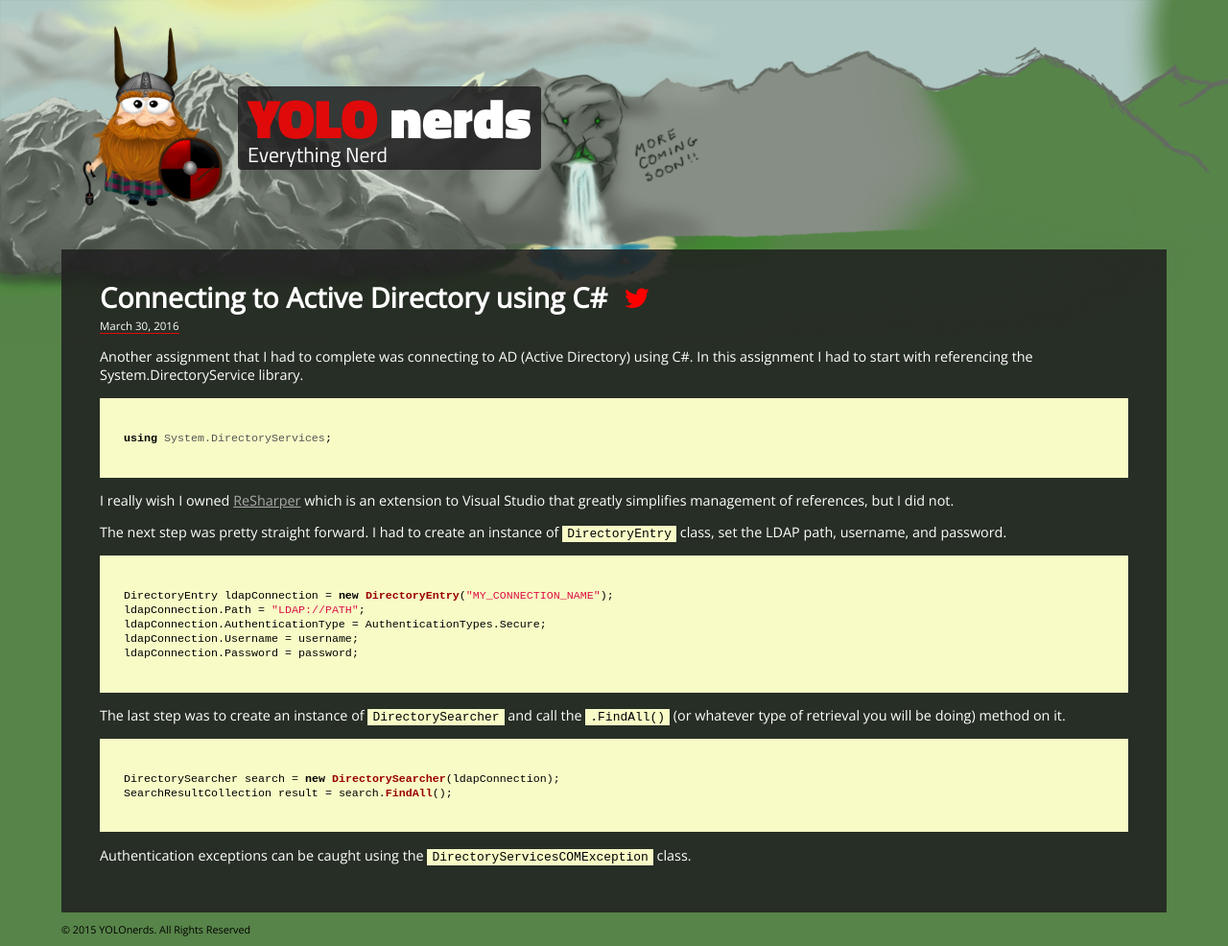
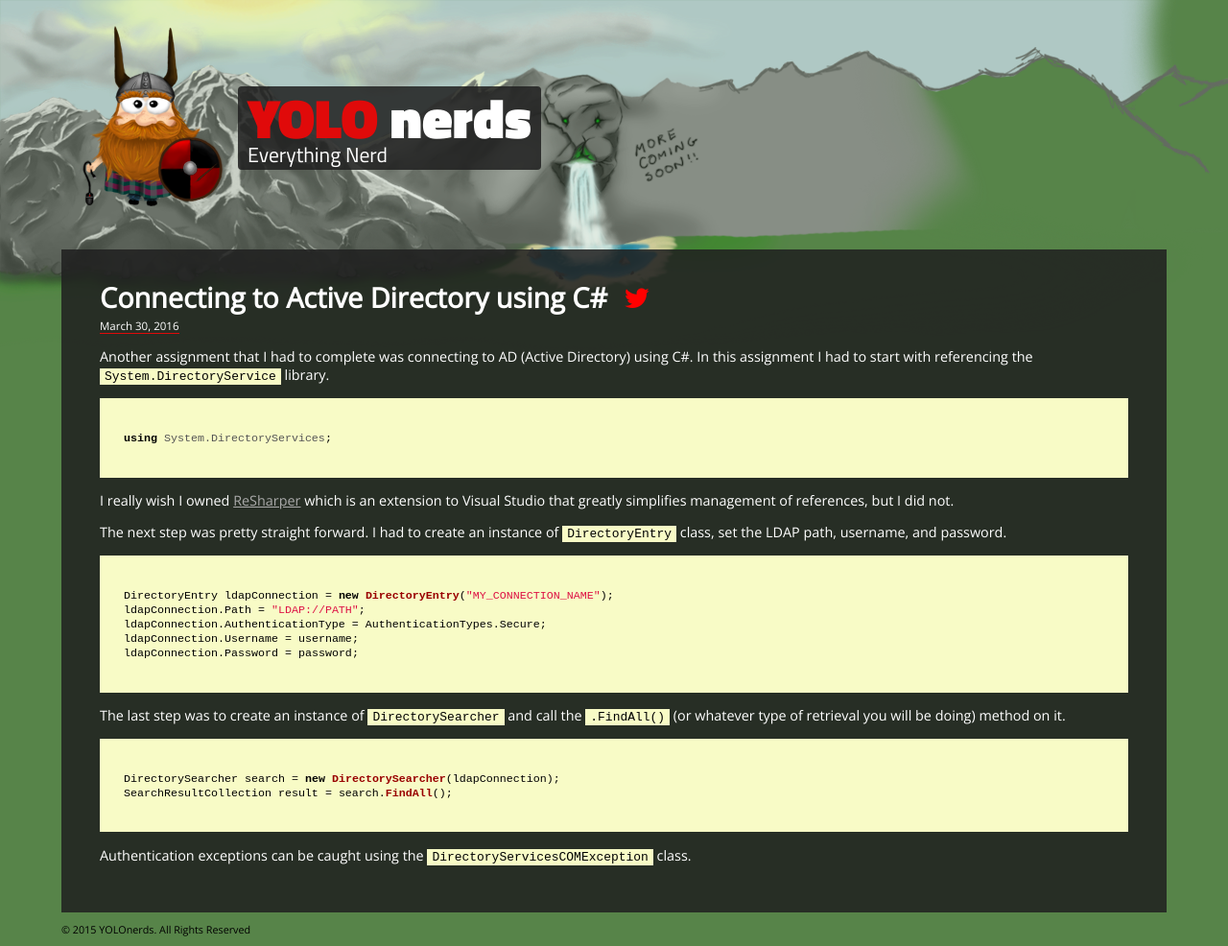
Before and after one commit to lzychowski/lzychowski.github.io, a Jekyll site: the page built from _posts/2016-03-30-Connecting-to-Active-Directory-using-c#.md, in a window 1280 px wide. Shown: the whole page at 96% size. Built offline with Jekyll 4.4.1, drawn with Linux system fonts in a browser that asks for light colours; nearby versions of some CDN libraries; comment, search, counter and statistics services are not loaded.

````diff
--- a/_posts/2016-03-30-Connecting-to-Active-Directory-using-c#.md
+++ b/_posts/2016-03-30-Connecting-to-Active-Directory-using-c#.md
@@ -6,7 +6,7 @@ permalink: /Connecting-to-Active-Directory-using-CSharp
 path: 2016-03-30-Connecting-to-Active-Directory-using-C.md
 ---
 
-Another assignment that I had to complete was connecting to AD (Active Directory) using C#.  In this assignment I had to start with referencing the System.DirectoryService library.
+Another assignment that I had to complete was connecting to AD (Active Directory) using C#.  In this assignment I had to start with referencing the `System.DirectoryService` library.
 
 ``` csharp
 using System.DirectoryServices;
````
